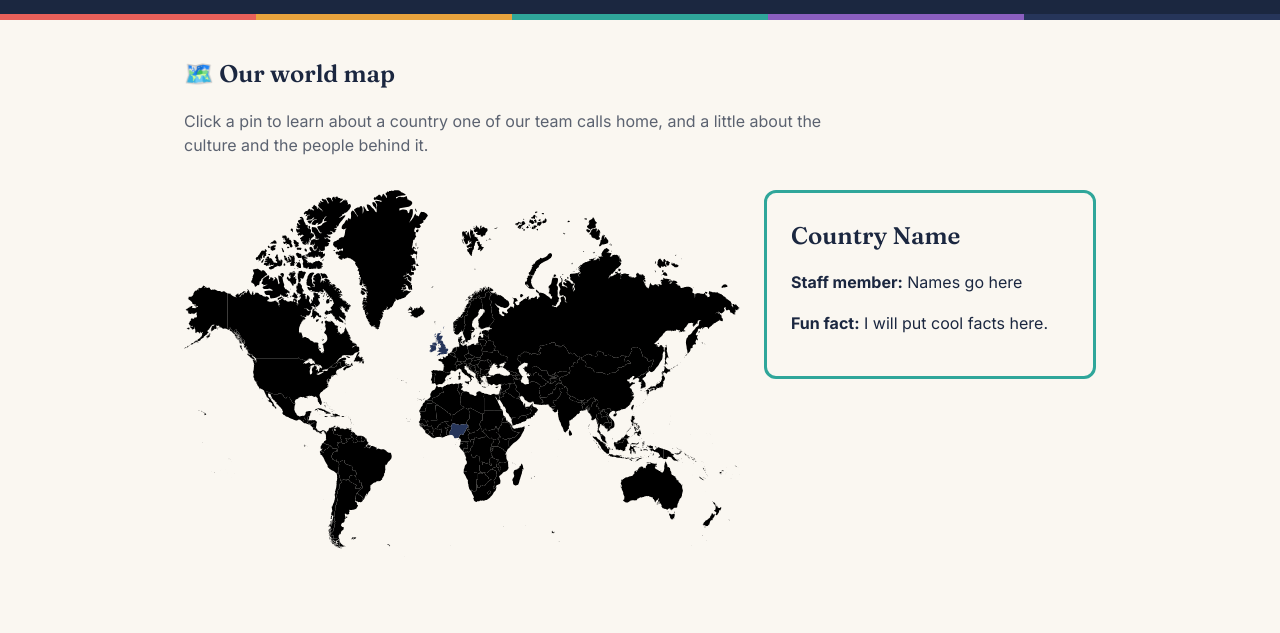
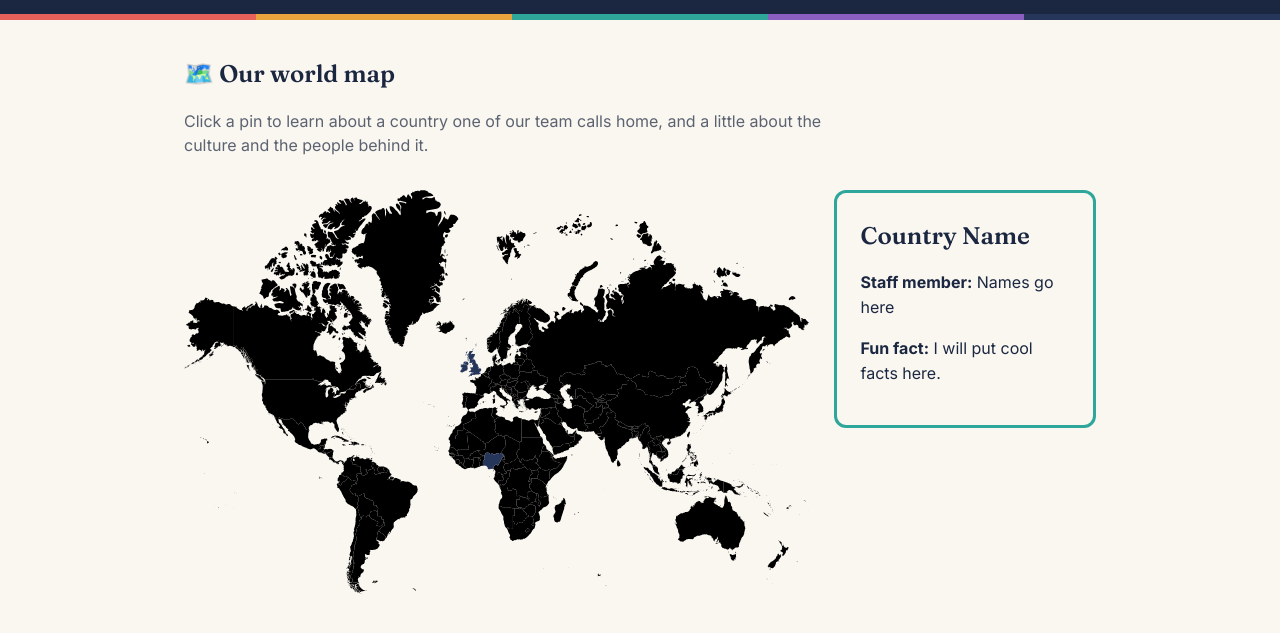
Before and after one commit to Neilh1990/palmyra_edi, a plain HTML site: page map.html in a window 1280 px wide. Shown: the part 61-694 px from the top of the page. Drawn offline with Linux system fonts and the light colour scheme.

Commit message:
added some more staff, made map a bit bigger

```diff
--- a/map.js
+++ b/map.js
@@ -6,12 +6,12 @@ const countryFact = document.querySelector("#country-fact");
 const countryData = {
   GB: {
     name: "United Kingdom",
-    staff: "Neil Harper",
+    staff: "Neil Harper, Stephen Watson, Jacki Murphy, Amy Morris",
     fact: "The UK is made up of four countries: England, Scotland, Wales and Northern Ireland.",
   },
   NG: {
     name: "Nigeria",
-    staff: "Samiat Alejo",
+    staff: "Samiat Alejo, TODO",
     fact: "Nigeria is home to over 250 ethnic groups and languages",
   },
   IE: {
--- a/style.css
+++ b/style.css
@@ -245,7 +245,7 @@ main {
 }
 
 .map-layout .map-wrap {
-  flex: 2;
+  flex: 3;
   min-width: 0;
   max-width: none;
   margin: 0;
```
